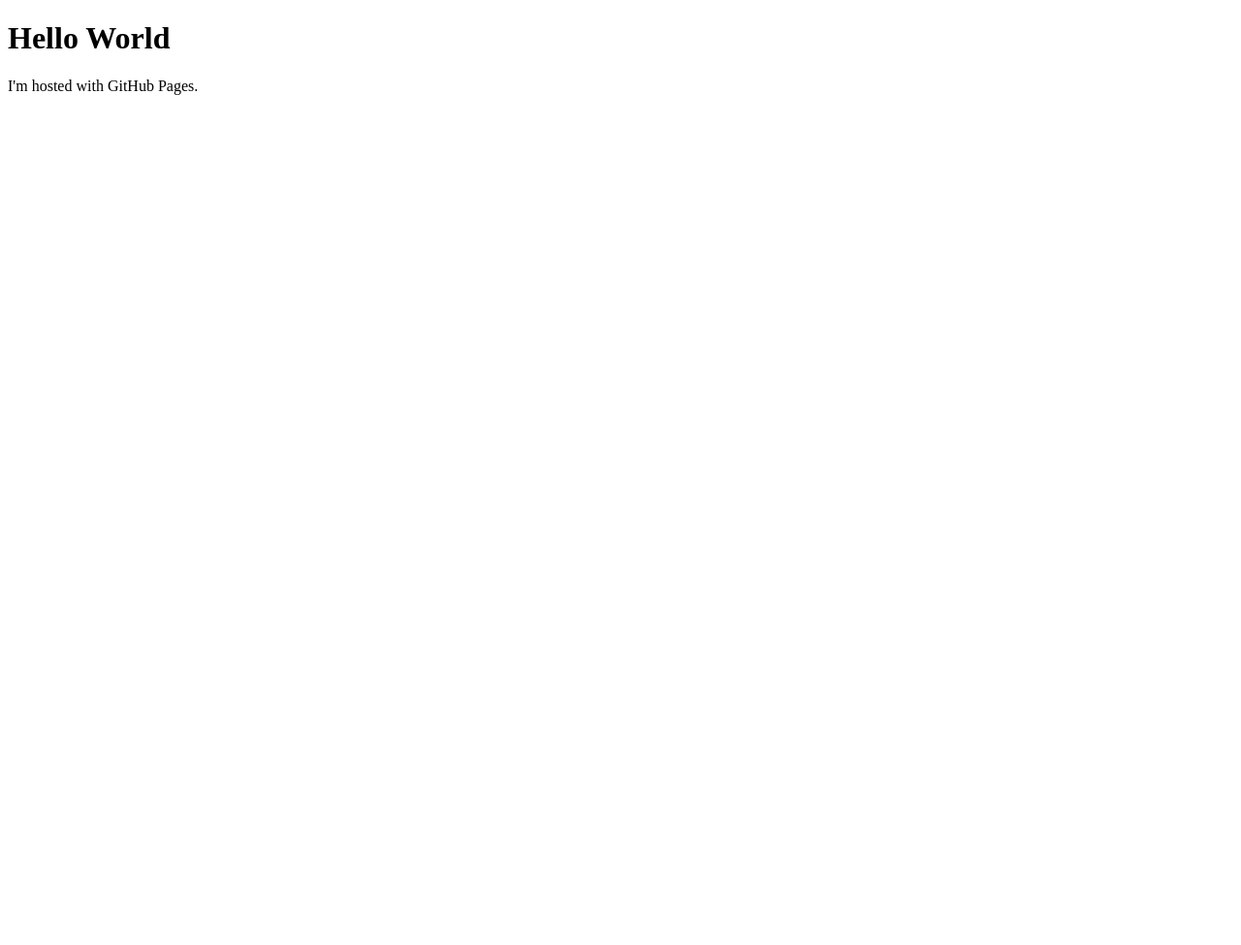
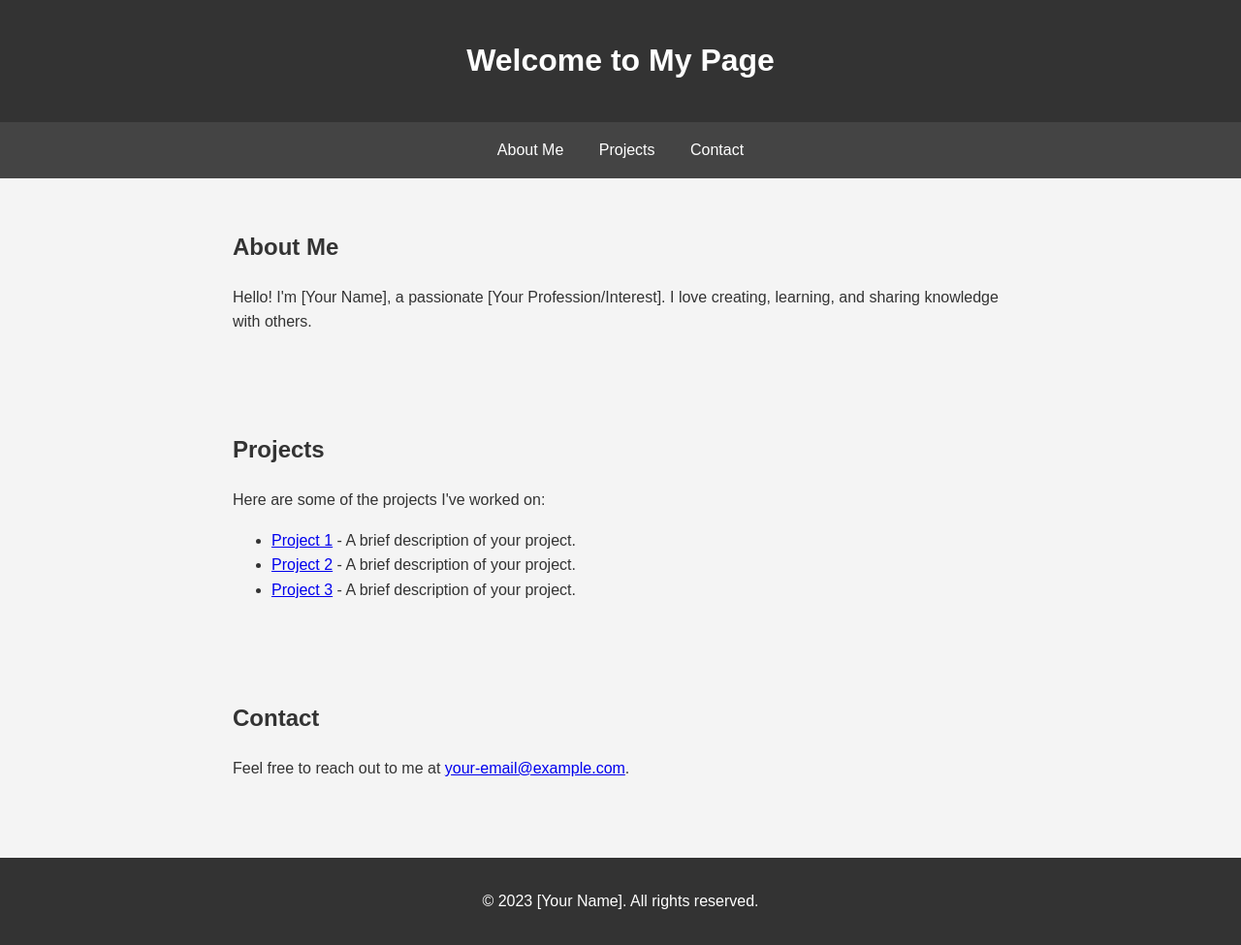
Before and after one commit to Fia-Hali/Fia-Hali.github.io, a plain HTML site: page index.html in a window 1280 px wide. Shown: the whole page at 97% size. Before the commit the page ends 800 px from the top, so only its background shows below. Drawn offline with Linux system fonts and the light colour scheme.

Commit message:
Update index.html

```diff
--- a/index.html
+++ b/index.html
@@ -1,7 +1,81 @@
 <!DOCTYPE html>
-<html>
+<html lang="en">
+<head>
+    <meta charset="UTF-8">
+    <meta name="viewport" content="width=device-width, initial-scale=1.0">
+    <title>Hali Gulifeiya</title>
+    <style>
+        body {
+            font-family: Arial, sans-serif;
+            margin: 0;
+            padding: 0;
+            line-height: 1.6;
+            background-color: #f4f4f4;
+            color: #333;
+        }
+        header {
+            background: #333;
+            color: #fff;
+            padding: 1rem 0;
+            text-align: center;
+        }
+        nav {
+            margin: 0;
+            padding: 1rem;
+            background: #444;
+            text-align: center;
+        }
+        nav a {
+            color: #fff;
+            text-decoration: none;
+            margin: 0 1rem;
+        }
+        nav a:hover {
+            text-decoration: underline;
+        }
+        section {
+            padding: 2rem;
+            max-width: 800px;
+            margin: auto;
+        }
+        footer {
+            text-align: center;
+            padding: 1rem 0;
+            background: #333;
+            color: #fff;
+            margin-top: 2rem;
+        }
+    </style>
+</head>
 <body>
-<h1>Hello World</h1>
-<p>I'm hosted with GitHub Pages.</p>
+    <header>
+        <h1>Welcome to My Page</h1>
+        <!-- <p>Your one-stop destination to learn more about me!</p> -->
+    </header>
+    <nav>
+        <a href="#about">About Me</a>
+        <a href="#projects">Projects</a>
+        <a href="#contact">Contact</a>
+    </nav>
+    <section id="about">
+        <h2>About Me</h2>
+        <p>Hello! I'm [Your Name], a passionate [Your Profession/Interest]. I love creating, learning, and sharing knowledge with others.</p>
+    </section>
+    <section id="projects">
+        <h2>Projects</h2>
+        <p>Here are some of the projects I've worked on:</p>
+        <ul>
+            <li><a href="#">Project 1</a> - A brief description of your project.</li>
+            <li><a href="#">Project 2</a> - A brief description of your project.</li>
+            <li><a href="#">Project 3</a> - A brief description of your project.</li>
+        </ul>
+    </section>
+    <section id="contact">
+        <h2>Contact</h2>
+        <p>Feel free to reach out to me at <a href="mailto:your-email@example.com">your-email@example.com</a>.</p>
+    </section>
+    <footer>
+        <p>&copy; 2023 [Your Name]. All rights reserved.</p>
+    </footer>
 </body>
 </html>
```
